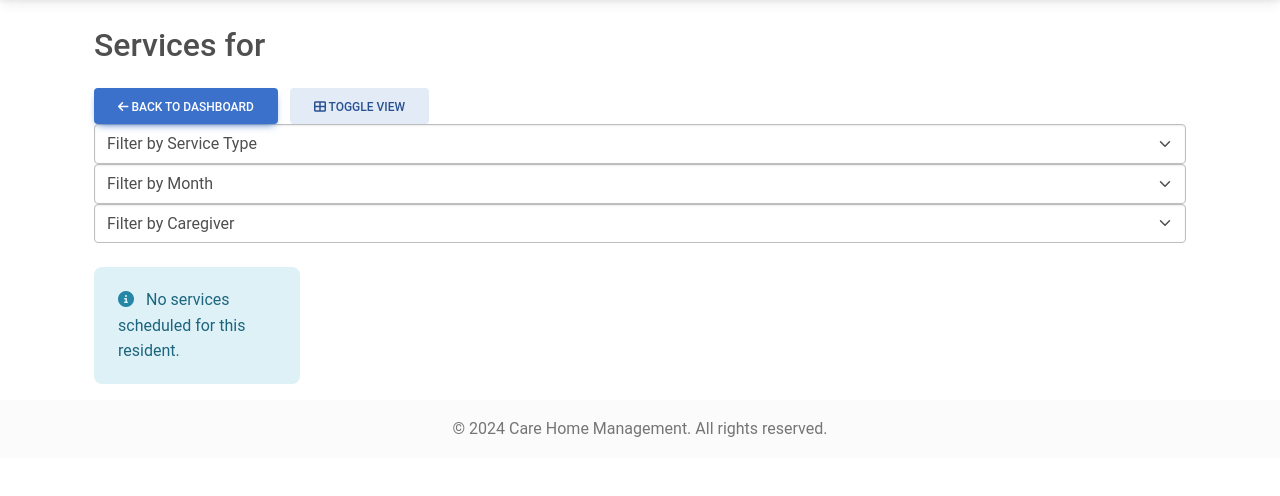
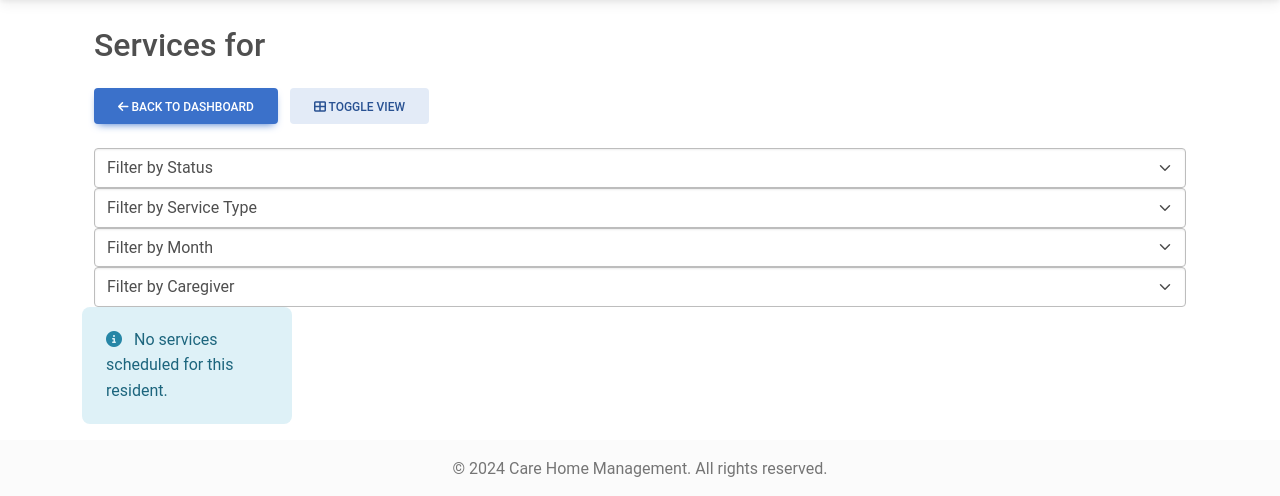
Before and after one commit to Sekinal/updated_scheduling_system, a Django app: template aged_care_scheduling/templates/services/resident_service_list.html in a window 1280 px wide. Shown: the part 58-554 px from the top of the page. Run offline with Django 5.2, Linux system fonts and the light colour scheme; the template is opened without the code that fills it, so the values that code supplies are empty; some libraries are stand-ins or nearby versions.

Commit message:
Filtering by status added

```diff
--- a/aged_care_scheduling/templates/services/resident_service_list.html
+++ b/aged_care_scheduling/templates/services/resident_service_list.html
@@ -66,6 +66,16 @@
     <button class="btn btn-secondary me-2" id="toggle-view">
       <i class="fas fa-th-large" id="view-icon"></i> Toggle View
     </button>
+    </div>
+    <select class="form-select me-2" id="filter-status">
+      <option value="">Filter by Status</option>
+      <option value="scheduled">Scheduled</option>
+      <option value="completed">Completed</option>
+      <option value="unscheduled">Unscheduled</option>
+      <option value="not_completed">Not Completed</option>
+      <option value="refused">Refused</option>
+      <option value="missed">Missed</option>
+    </select>
     <select class="form-select me-2" id="filter-service-type">
       <option value="">Filter by Service Type</option>
       {% for service_type in service_types %}
@@ -92,7 +102,8 @@
       <div class="service-card h-100"
       data-service-type="{{ service.service_type.id }}"
       data-caregiver="{{ service.caregiver.id|default:'' }}"
-      data-month="{{ service.due_date|date:'F' }}">
+      data-month="{{ service.due_date|date:'F' }}"
+      data-status="{{ service.status }}">
                 <div class="card-header bg-light d-flex justify-content-between align-items-center">
             <h5 class="card-title mb-0">{{ service.service_type }}</h5>
             <span class="status-icon">
@@ -199,6 +210,7 @@ document.addEventListener('DOMContentLoaded', function() {
     const filterServiceType = document.getElementById('filter-service-type');
     const filterMonth = document.getElementById('filter-month');
     const filterCaregiver = document.getElementById('filter-caregiver');
+    const filterStatus = document.getElementById('filter-status');  // New filter
 
     toggleViewButton.addEventListener('click', () => {
       containerView.classList.toggle('grid-view');
@@ -211,14 +223,16 @@ document.addEventListener('DOMContentLoaded', function() {
       const serviceTypeId = filterServiceType.value;
       const month = filterMonth.value;
       const caregiverId = filterCaregiver.value;
+      const status = filterStatus.value;  // New filter value
 
       const services = document.querySelectorAll('.service-card');
       services.forEach((service) => {
         const matchesServiceType = serviceTypeId === '' || service.dataset.serviceType === serviceTypeId;
         const matchesMonth = month === '' || service.dataset.month === month;
         const matchesCaregiver = caregiverId === '' || service.dataset.caregiver === caregiverId;
+        const matchesStatus = status === '' || service.dataset.status === status;  // New condition
 
-      if (matchesServiceType && matchesMonth && matchesCaregiver) {
+        if (matchesServiceType && matchesMonth && matchesCaregiver && matchesStatus) {
           service.style.display = '';
         } else {
           service.style.display = 'none';
@@ -229,6 +243,7 @@ document.addEventListener('DOMContentLoaded', function() {
     filterServiceType.addEventListener('change', applyFilters);
     filterMonth.addEventListener('change', applyFilters);
     filterCaregiver.addEventListener('change', applyFilters);
+    filterStatus.addEventListener('change', applyFilters);  // New event listener
   });
   </script>
 {% endblock %}
```
Lines whose indentation alone changed are shown as unchanged.
